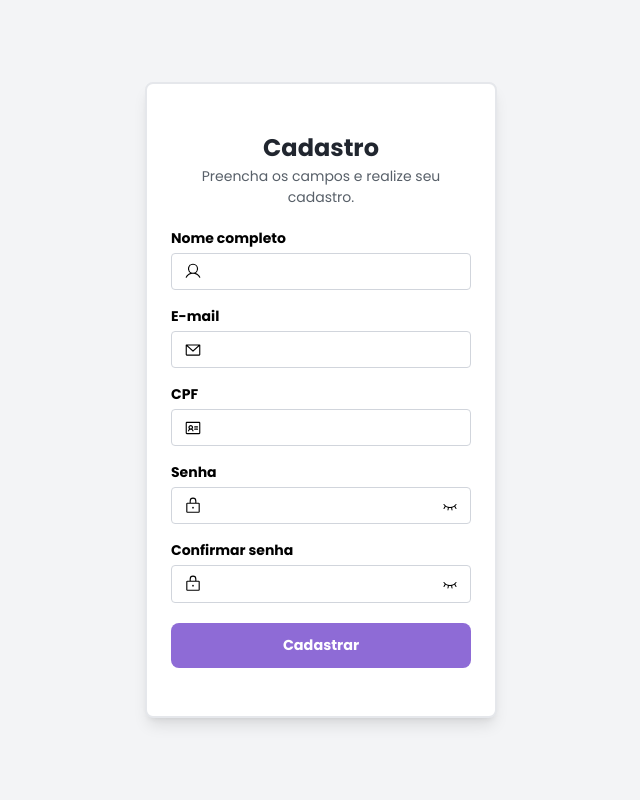
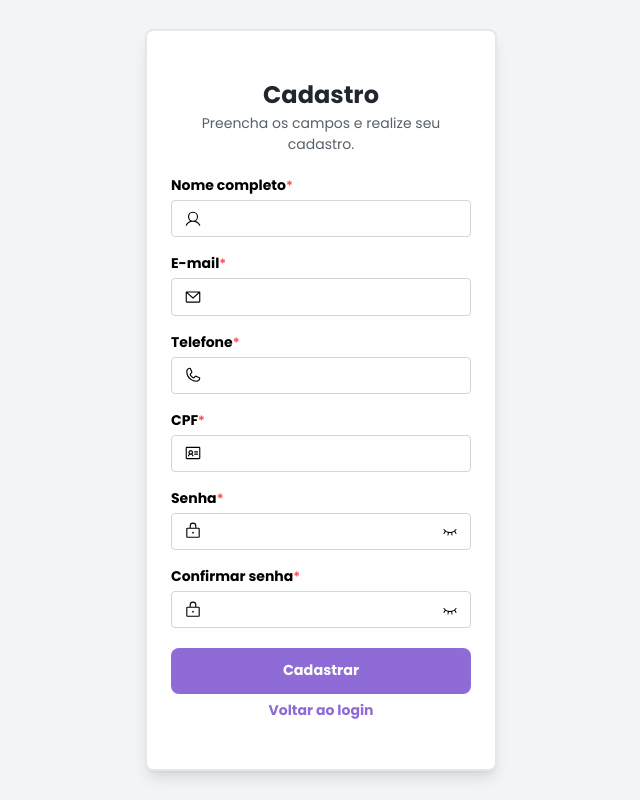
Before and after one commit to DiogoWernek/glowhub, a React (Vite) app: page /cadastro in a window 1280 px wide. Shown: the whole page, without its empty margins (319-959 px from the left). Built offline with nearby package versions, Linux system fonts and the light colour scheme.

Commit message:
Feito Formatadores, página de not found arrumada. Tela de registro completa.

```diff
--- a/index.html
+++ b/index.html
@@ -4,7 +4,7 @@
     <meta charset="UTF-8" />
     <link rel="icon" type="image/svg+xml" href="/favicon.svg" />
     <meta name="viewport" content="width=device-width, initial-scale=1.0" />
-    <title>Glowhub</title>
+    <title>Glowhub | ADM</title>
   </head>
   <body>
     <div id="root"></div>
--- a/src/components/Button.tsx
+++ b/src/components/Button.tsx
@@ -12,6 +12,7 @@ export const Button = ({
   onClick,
   loading = false,
   disabled = false,
+  ...rest
 }: ButtonProps) => {
   return (
     <button
@@ -22,6 +23,7 @@ export const Button = ({
           ? "bg-gray-300 cursor-not-allowed text-gray-500"
           : "bg-primary hover:bg-primary/90 active:bg-primary/80 cursor-pointer text-white"
         }`}
+      {...rest}
     >
       {loading ? (
         <Loading color={disabled ? "#999" : "white"} />
--- a/src/components/Input.tsx
+++ b/src/components/Input.tsx
@@ -11,11 +11,13 @@ import {
 // Tipagem do input e todas suas Props
 type InputProps = React.ComponentProps<"input"> & {
   children?: React.ReactNode; // Conteúdo de dentro do Input, se houver, como ícones.
-  type?: "text" | "password" | "email" | "number"; // Tipo do input, com "text" como padrão.
+  type?: "text" | "password" | "email" | "number" | "tel"; // Tipo do input, com "text" como padrão.
   label?: string; // Rótulo do input, se necessário.
   hasError?: InputError; // Estado de erro opcional, com mensagem de erro.
   value?: string | number;
   onChange?: (e: React.ChangeEvent<HTMLInputElement>) => void;
+  disabled?: boolean; // Indica se o input está desabilitado.
+  asterisk?: boolean; // Indica se o campo é obrigatório.
 };
 
 // Tipagem do erro para receber status e mensagem
@@ -31,16 +33,22 @@ export const Input = ({
   hasError = { status: false, message: "" },
   value = "",
   onChange,
+  asterisk = false,
+  disabled = false,
   ...rest
 }: InputProps) => {
   const [showPassword, setShowPassword] = useState(false);
 
   // Função para mostrar ou esconder a senha, se o tipo for "password".
-  const inputType = type === "password" ? (showPassword ? "text" : "password") : type;
+  const inputType =
+    type === "password" ? (showPassword ? "text" : "password") : type;
 
   return (
     <div className="flex flex-col gap-1 items-start w-full">
-      <label className="font-bold text-[0.875rem]">{label && label}</label>
+      <label className="font-bold text-[0.875rem]">
+        {label && label}
+        <small className="text-red-base text-[0.8rem]">{asterisk && "*"}</small>
+      </label>
 
       <div
         className={`flex items-center gap-2 overflow-hidden px-3 py-2 rounded w-full transition-colors
@@ -49,15 +57,22 @@ export const Input = ({
               ? "border-red-base ring-2 ring-red-300"
               : "border border-gray-300 focus-within:border-primary focus-within:ring-2 focus-within:ring-primary"
           }
+          ${disabled ? "bg-gray-100 text-gray-400 cursor-not-allowed" : ""}
         `}
       >
         {children && children}
 
         <input
           type={inputType}
-          className="flex-1 min-w-0 bg-transparent outline-none text-[0.8rem]"
+          className={`flex-1 min-w-0 outline-none text-[0.8rem] bg-transparent
+                  ${
+                    disabled
+                      ? "bg-gray-100 text-gray-400 cursor-not-allowed"
+                      : ""
+                  }`}
           value={value}
           onChange={onChange}
+          disabled={disabled}
           {...rest}
         />
 
@@ -65,7 +80,7 @@ export const Input = ({
           <button
             className="cursor-pointer"
             type="button"
-                  onClick={e => {
+            onClick={(e) => {
               e.preventDefault();
               setShowPassword((prev) => !prev);
             }}
--- a/src/pages/NotFound.tsx
+++ b/src/pages/NotFound.tsx
@@ -2,7 +2,6 @@ import { useNavigate } from "react-router";
 
 // Importação de Ícones e Imagens
 import { ArrowLeftIcon } from "@phosphor-icons/react";
-import logo from "../assets/icons/glowhub_logo.svg";
 
 // Importação de componentes.
 import { Button } from "../components/Button";
@@ -17,9 +16,9 @@ export const NotFound = () => {
   return (
     <div className="flex w-full h-screen items-center justify-center">
       <div className="flex gap-4 flex-col items-center">
-        <img src={logo} alt="Logo do Glowhub" className="w-24" />
+        <h1 className="text-6xl">404</h1>
 
-        <h1>Página não encontrada, Volte a página anterior.</h1>
+        <h2>Página não encontrada, Volte a página anterior.</h2>
 
         <div>
           <Button onClick={handleBack}>
--- a/src/pages/Register.tsx
+++ b/src/pages/Register.tsx
@@ -1,21 +1,23 @@
 import { useState } from "react";
 
 // Imagens e ícones
-import { EnvelopeSimpleIcon, IdentificationCardIcon, LockIcon, UserIcon } from "@phosphor-icons/react";
+import { EnvelopeSimpleIcon, IdentificationCardIcon, LockIcon, PhoneIcon, UserIcon } from "@phosphor-icons/react";
 
 // Componentes
 import { Input } from "../components/Input";
 import { Button } from "../components/Button";
+import { formatCellphone, formatCPF } from "../utils/Formatters";
 
 export const Register = () => {
   const [name, setName] = useState("")
   const [email, setEmail] = useState("")
+  const [phoneNumber, setPhoneNumber] = useState("")
   const [cpf, setCpf] = useState("")
   const [password, setPassword] = useState("")
   const [confirmPassword, setConfirmPassword] = useState("")
 
   return (
-    <div className="flex items-center justify-center min-h-screen bg-background px-[1rem]">
+    <div className="flex items-center justify-center min-h-screen bg-background p-[1rem]">
       <form className="flex flex-col text-center border-2 border-border-primary rounded-[0.5rem] p-6 py-12 bg-white gap-5 shadow-lg w-full max-w-[22rem]">
         <div className="flex flex-col items-center gap-0.5">
           <h1 className="text-text-primary text-2xl font-bold">Cadastro</h1>
@@ -30,6 +32,7 @@ export const Register = () => {
             label="Nome completo"
             value={name}
             onChange={(e) => setName(e.target.value)}
+            asterisk
           >
             <UserIcon size={18} />
           </Input>
@@ -39,14 +42,26 @@ export const Register = () => {
             type="email"
             value={email}
             onChange={(e) => setEmail(e.target.value)}
+            asterisk
           >
             <EnvelopeSimpleIcon size={18} />
           </Input>
 
           <Input
+            label="Telefone"
+            type="tel"
+            value={formatCellphone(phoneNumber)}
+            onChange={(e) => setPhoneNumber(e.target.value)}
+            asterisk
+          >
+            <PhoneIcon size={18} />
+          </Input>
+
+          <Input
             label="CPF"
-            value={cpf}
+            value={formatCPF(cpf)}
             onChange={(e) => setCpf(e.target.value)}
+            asterisk
           >
             <IdentificationCardIcon size={18} />
           </Input>
@@ -56,6 +71,7 @@ export const Register = () => {
             type="password"
             value={password}
             onChange={(e) => setPassword(e.target.value)}
+            asterisk
           >
             <LockIcon size={18} />
           </Input>
@@ -65,13 +81,20 @@ export const Register = () => {
             type="password"
             value={confirmPassword}
             onChange={(e) => setConfirmPassword(e.target.value)}
+            asterisk
           >
             <LockIcon size={18} />
           </Input>
         </div>
 
-        <div>
+        <div className="flex flex-col gap-1.5">
           <Button>Cadastrar</Button>
+          <a
+            href="/"
+            className="text-primary text-[.875rem] font-bold hover:text-primary/80 active:text-primary/80"
+          >
+            Voltar ao login
+          </a>
         </div>
 
       </form>
--- a/src/routes/index.tsx
+++ b/src/routes/index.tsx
@@ -1,4 +1,6 @@
 import { BrowserRouter, Routes, Route } from "react-router";
+
+// Pages
 import { Login } from "../pages/Login";
 import { NotFound } from "../pages/NotFound";
 import { Register } from "../pages/Register";
--- /dev/null
+++ b/src/utils/Formatters.ts
@@ -0,0 +1,35 @@
+
+// Formata telefone fixo (ex: (11) 2345-6789)
+export function formatPhone(phone: string): string {
+  const cleaned = phone.replace(/\D/g, "");
+  if (cleaned.length <= 2) return cleaned;
+  if (cleaned.length <= 6) return `(${cleaned.slice(0, 2)}) ${cleaned.slice(2)}`;
+  return `(${cleaned.slice(0, 2)}) ${cleaned.slice(2, 6)}-${cleaned.slice(6, 10)}`;
+}
+
+// Formata celular (ex: (11) 91234-5678)
+export function formatCellphone(cell: string): string {
+  const cleaned = cell.replace(/\D/g, "");
+  if (cleaned.length <= 2) return cleaned;
+  if (cleaned.length <= 7) return `(${cleaned.slice(0, 2)}) ${cleaned.slice(2)}`;
+  return `(${cleaned.slice(0, 2)}) ${cleaned.slice(2, 7)}-${cleaned.slice(7, 11)}`;
+}
+
+// Formata CPF (ex: 123.456.789-09)
+export function formatCPF(cpf: string): string {
+  const cleaned = cpf.replace(/\D/g, "");
+  if (cleaned.length <= 3) return cleaned;
+  if (cleaned.length <= 6) return `${cleaned.slice(0, 3)}.${cleaned.slice(3)}`;
+  if (cleaned.length <= 9) return `${cleaned.slice(0, 3)}.${cleaned.slice(3, 6)}.${cleaned.slice(6)}`;
+  return `${cleaned.slice(0, 3)}.${cleaned.slice(3, 6)}.${cleaned.slice(6, 9)}-${cleaned.slice(9, 11)}`;
+}
+
+// Formata CNPJ (ex: 12.345.678/0001-99)
+export function formatCNPJ(cnpj: string): string {
+  const cleaned = cnpj.replace(/\D/g, "");
+  if (cleaned.length <= 2) return cleaned;
+  if (cleaned.length <= 5) return `${cleaned.slice(0, 2)}.${cleaned.slice(2)}`;
+  if (cleaned.length <= 8) return `${cleaned.slice(0, 2)}.${cleaned.slice(2, 5)}.${cleaned.slice(5)}`;
+  if (cleaned.length <= 12) return `${cleaned.slice(0, 2)}.${cleaned.slice(2, 5)}.${cleaned.slice(5, 8)}/${cleaned.slice(8)}`;
+  return `${cleaned.slice(0, 2)}.${cleaned.slice(2, 5)}.${cleaned.slice(5, 8)}/${cleaned.slice(8, 12)}-${cleaned.slice(12, 14)}`;
+}
```
Also changed, not shown: src/pages/Login.tsx (+30 -6 lines). Lines whose indentation alone changed are shown as unchanged.
